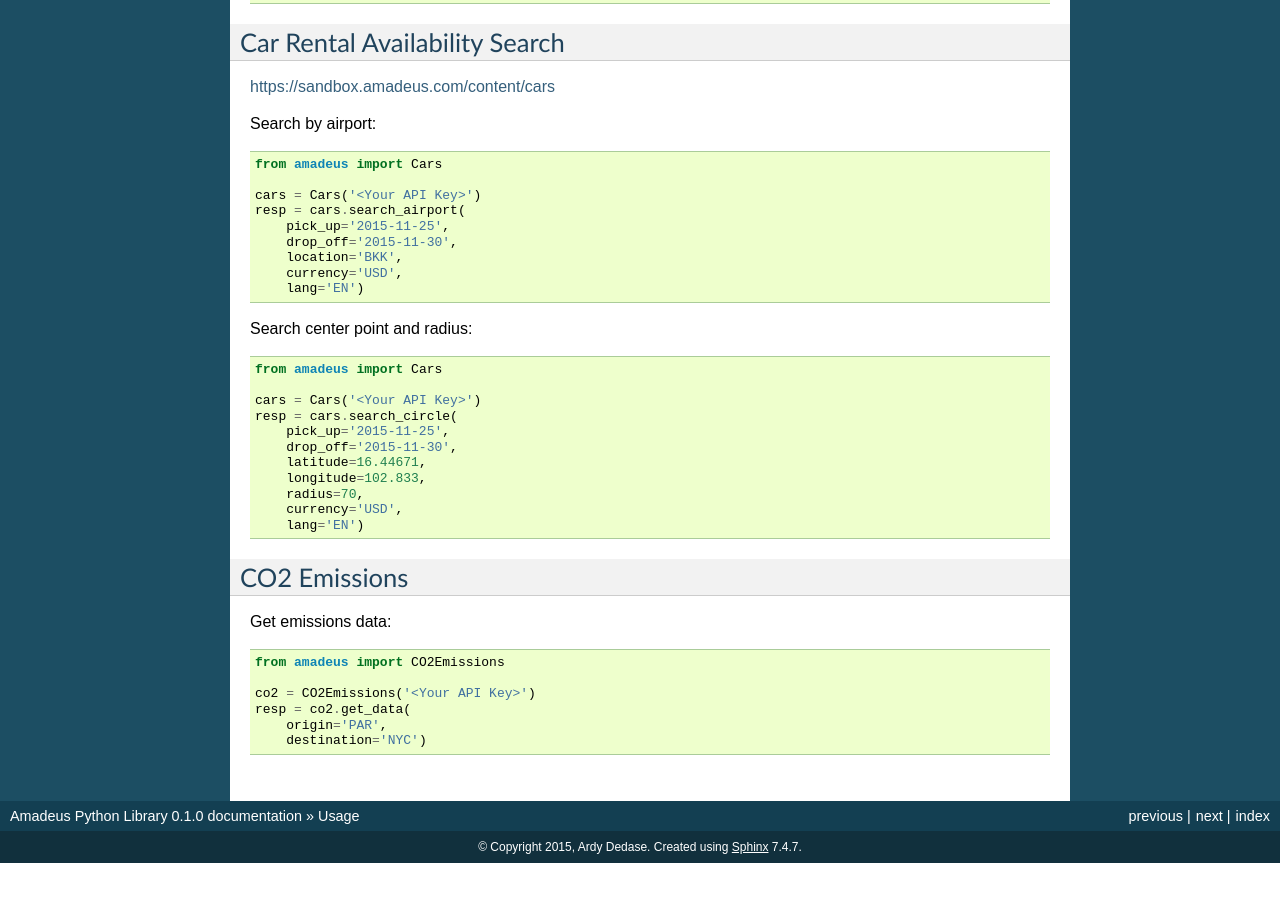
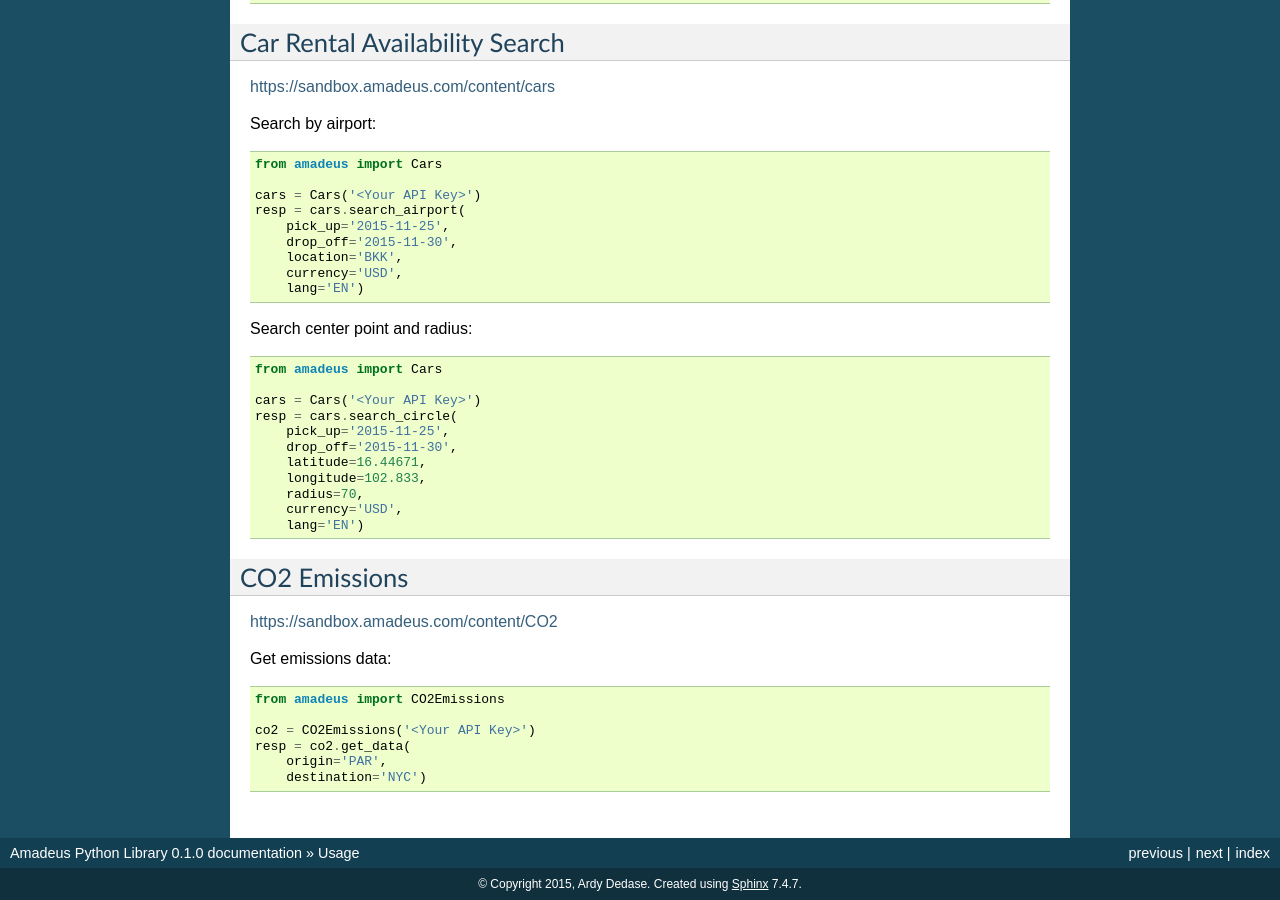
Before and after one commit to ardydedase/amadeus-python, a Sphinx documentation site: the page built from docs/usage.rst, in a window 1280 px wide and 900 px high, scrolled down 1350 px. Built offline with Sphinx 7.4.7, drawn with Linux system fonts in a browser that asks for light colours; before the commit the page ends 2213 px from its top, so only the background shows below that; some of the changed lines change nothing that is shown.

Commit message:
:books: Doc update.

```diff
--- a/docs/usage.rst
+++ b/docs/usage.rst
@@ -110,6 +110,8 @@
 CO2 Emissions
 ~~~~~~~~~~~~~
 
+https://sandbox.amadeus.com/content/CO2
+
 Get emissions data::
 
         from amadeus import CO2Emissions
```
